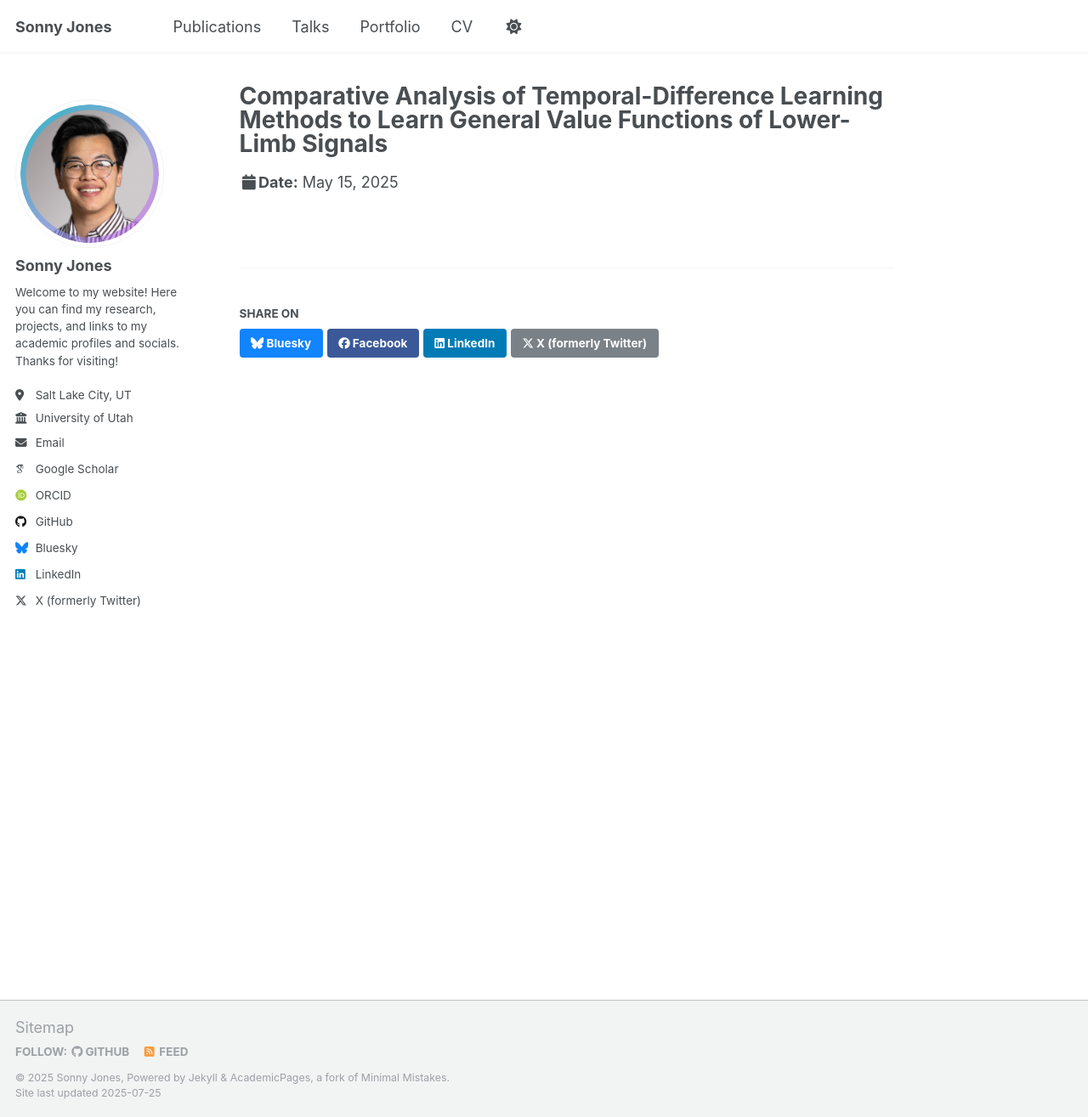
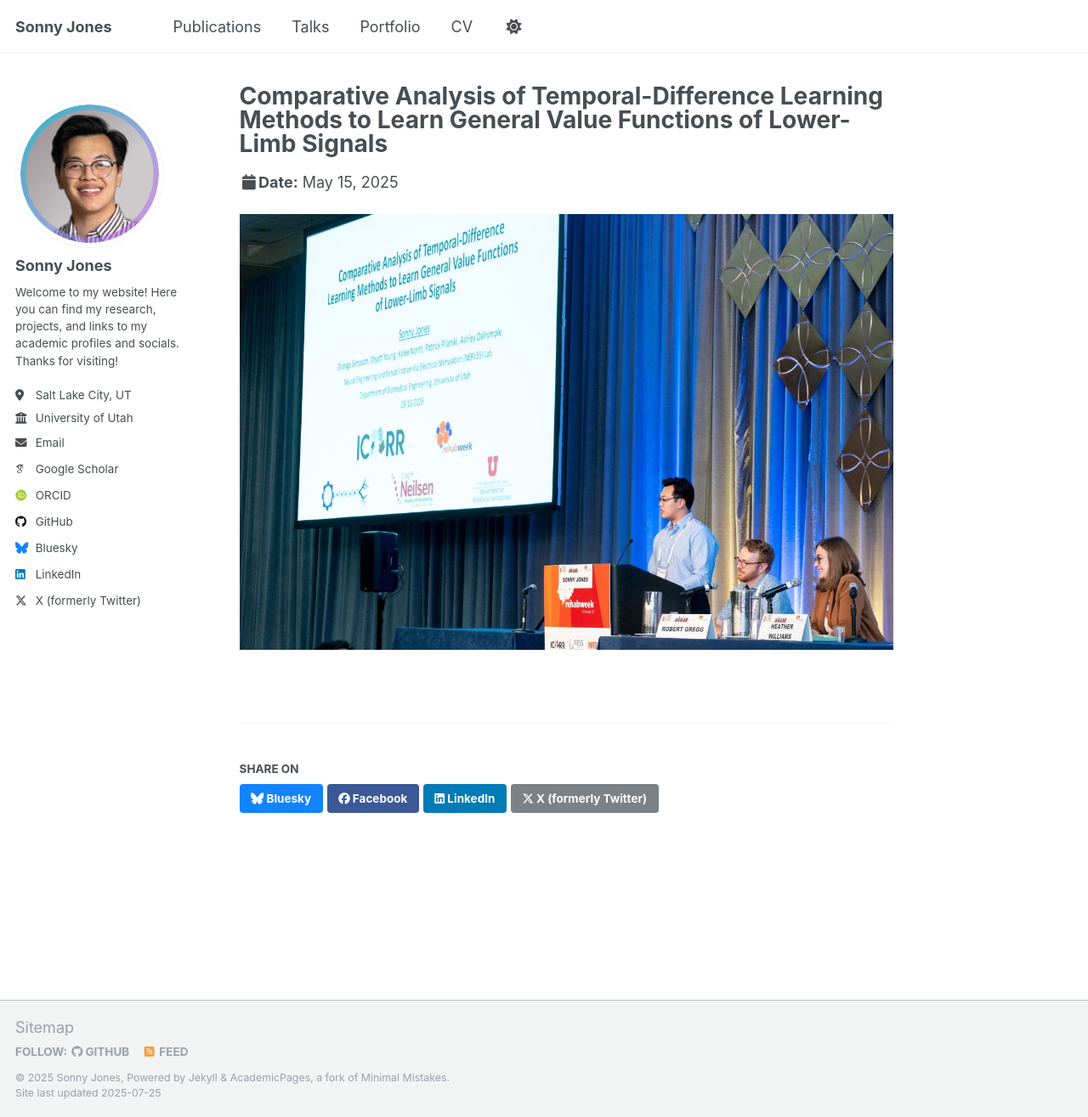
Before and after one commit to sonny-jones/sonny-jones.github.io, a Jekyll site: the page built from _talks/2025-05-15-ICORR-talk.md, in a window 1280 px wide and 1315 px high. Shown: the whole window at 85% size. Built offline with Jekyll 4.4.1, drawn with Linux system fonts in a browser that asks for light colours; some web fonts are replaced.

Commit message:
Added ICORR talk photo

```diff
--- a/_talks/2025-05-15-ICORR-talk.md
+++ b/_talks/2025-05-15-ICORR-talk.md
@@ -7,3 +7,5 @@ venue: "IEEE International Concortium on Rehabilitation Robotics (ICORR)"
 date: 2025-05-15
 location: "Chicago, IL, USA"
 ---
+
+<img src='/images/Sonny_ICORR2025.jpg' style="width: 900px; height: auto;">
```
Also changed, not shown: images/Sonny_ICORR2025.jpg (added).
